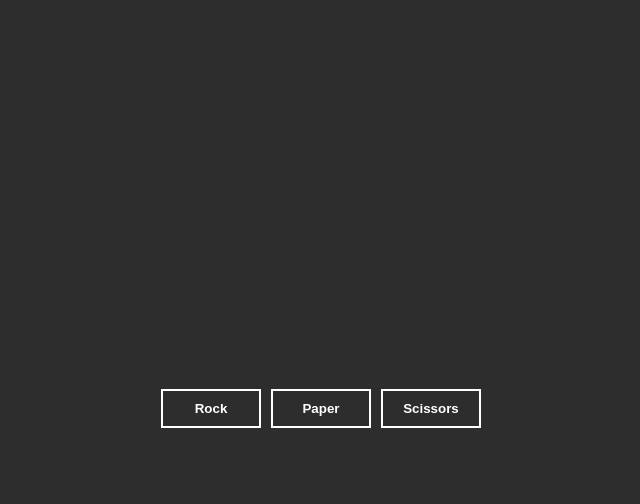
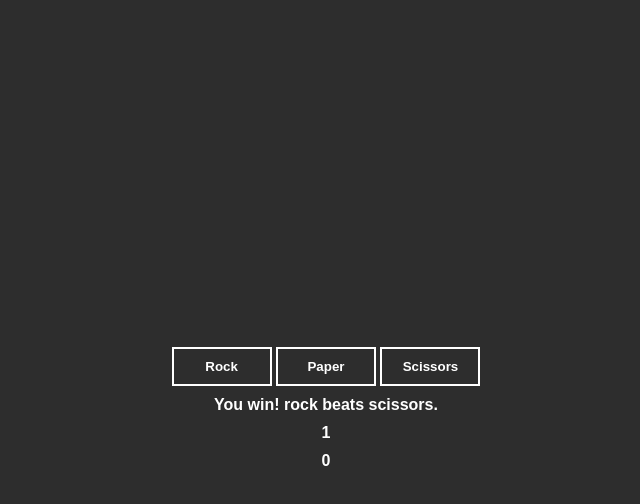
Before and after one commit to lost-keys/odin-rps, a plain HTML site: page index.html in a window 1280 px wide. Both pictures are taken after a click on the button "Rock". Shown: the whole page, without its empty margins (314-954 px from the left). Drawn offline with Linux system fonts and the light colour scheme.

Commit message:
Display scores and winner of the round
Display the total score for each player. Once a player has reached 5
points, ends the round and announces the winner.

```diff
--- a/index.html
+++ b/index.html
@@ -9,10 +9,14 @@
 </head>
 <body>
   <div id="container">
-    <button id="rock">Rock</button>
-    <button id="paper">Paper</button>
-    <button id="scissors">Scissors</button>
-    <div id="results"></div>
+    <div id="buttons">
+      <button id="rock">Rock</button>
+      <button id="paper">Paper</button>
+      <button id="scissors">Scissors</button>
+    </div>
+    <div id="roundResult"></div>
+    <div id="playerScore"></div>
+    <div id="computerScore"></div>
   </div>
 </body>
 </html>
--- a/script.js
+++ b/script.js
@@ -12,19 +12,29 @@
 // Else, game is a draw
 
 const CHOICES = ["rock", "paper", "scissors"];
-playerScore = 0;
-computerScore = 0;
+let playerScore = 0;
+let computerScore = 0;
 
-let container = document.querySelector("#container");
+const container = document.querySelector("#container");
+const roundResult = document.querySelector("#roundResult");
+const currentPlayerScore = document.querySelector("#playerScore");
+const currentComputerScore = document.querySelector("#computerScore");
 
 container.addEventListener("click", (e) => {
   let target = e.target;
 
   if (CHOICES.includes(target.id)) {
     result = playRound(target.id, getComputerChoice());
-    console.log(result);
+    roundResult.textContent = result;
+    adjustScores(result);
+    currentPlayerScore.textContent = playerScore;
+    currentComputerScore.textContent = computerScore;
   }
 
+  if (playerScore === 5 || computerScore === 5) {
+    showGameResults();
+    resetScores();
+  }
 });
 
 // Get a random int up to a max int (starting at 0)
@@ -91,19 +101,26 @@ function getResults() {
   }
 }
 
+function resetScores() {
+  playerScore = 0;
+  computerScore = 0;
+  currentPlayerScore.textContent = playerScore;
+  currentComputerScore.textContent = computerScore;
+}
+
 // display the final game results (win lose or draw), prints the final score
 function showGameResults() {
   result = getResults()
 
   switch(result) {
     case "player":
-      console.log(`You win!!! [player: ${playerScore} || computer: ${computerScore}]`);
+      alert(`You win!!! [player: ${playerScore} || computer: ${computerScore}]`);
       break;
     case "computer":
-      console.log(`You lose... [player: ${playerScore} || computer: ${computerScore}]`);
+      alert(`You lose... [player: ${playerScore} || computer: ${computerScore}]`);
       break;
     default:
-      console.log(`It's a draw... [player: ${playerScore} || computer: ${computerScore}]`);
+      alert(`It's a draw... [player: ${playerScore} || computer: ${computerScore}]`);
       break;
   }
 }
--- a/style.css
+++ b/style.css
@@ -10,12 +10,15 @@ body {
 #container {
   height: 100vh;
   display: flex;
+  flex-direction: column;
   justify-content: center;
   align-items: center;
   gap: 10px;
 }
 
-#results {
+#roundResult,
+#playerScore,
+#computerScore {
   color: white;
   font-weight: bold;
 }
```
